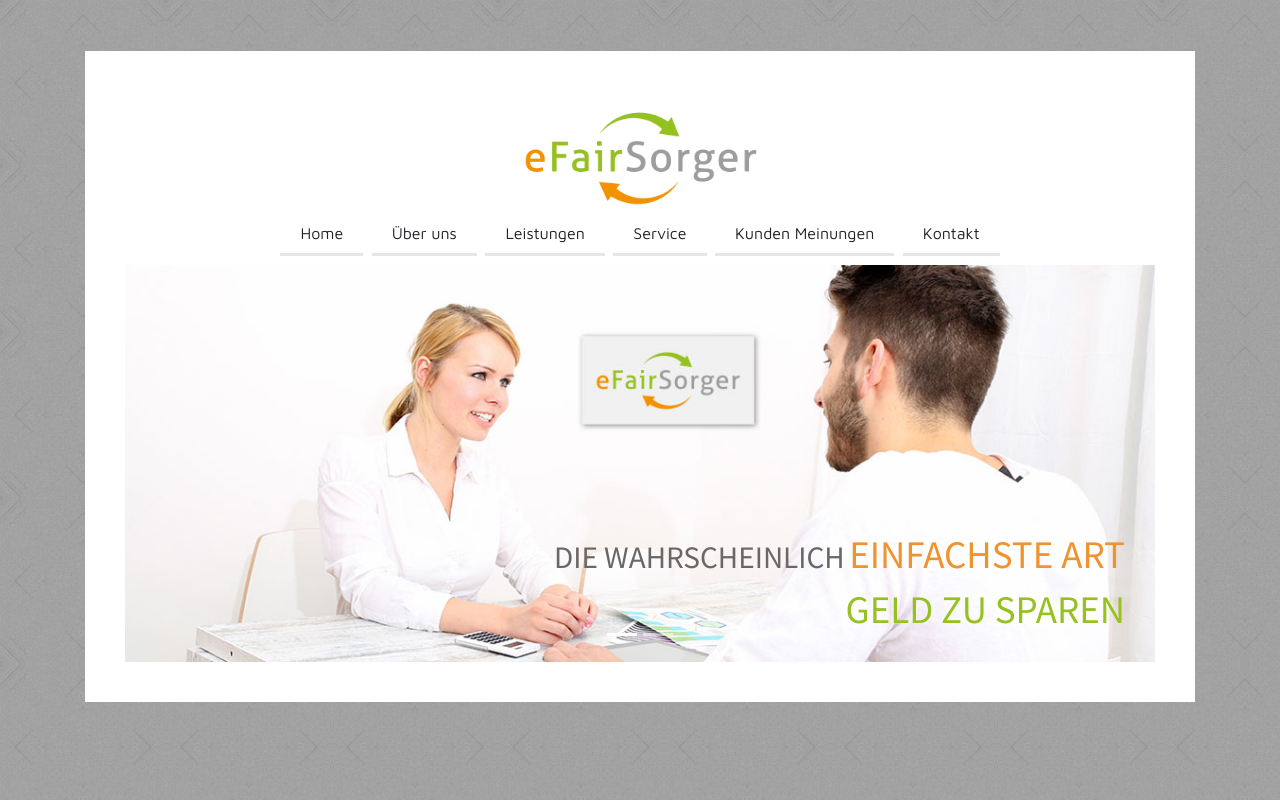
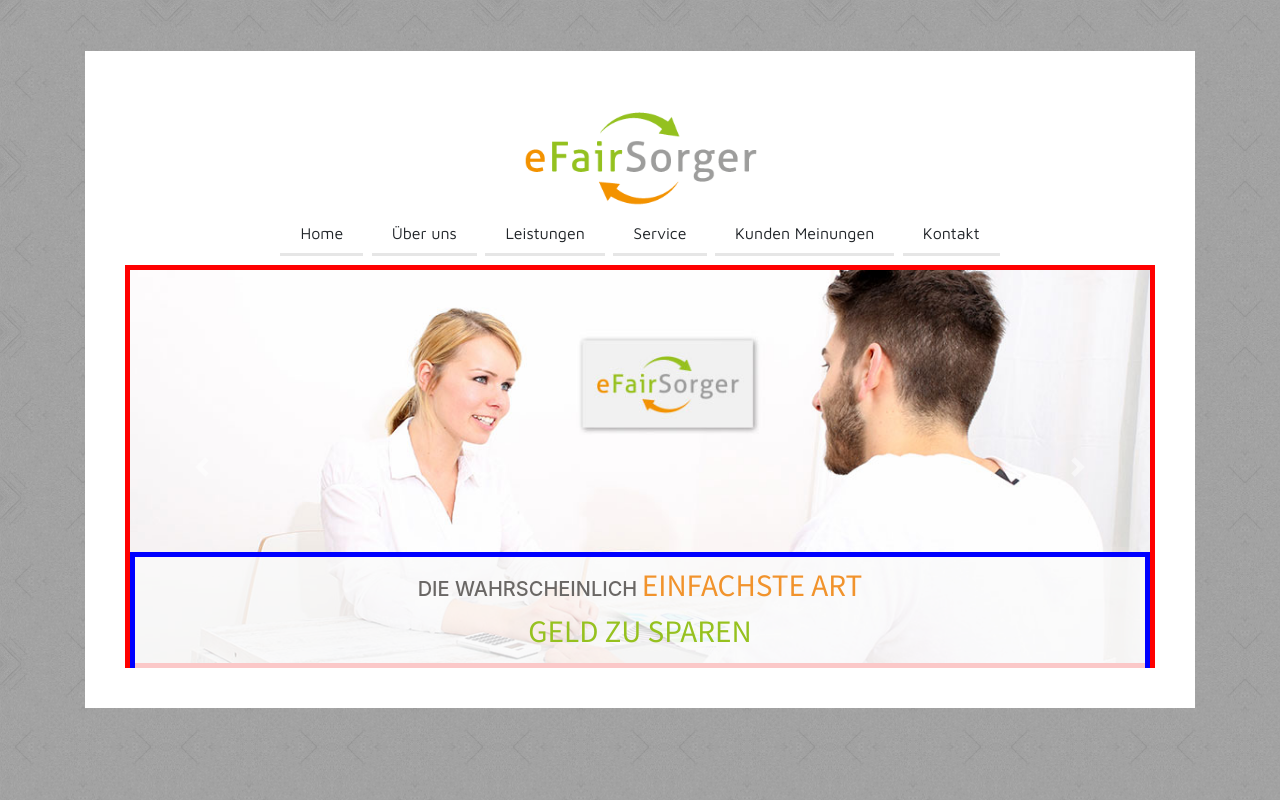
Before and after one commit to eFairSorger-GbR/efairsorger_homepage, a PHP site: page / in a window 1280 px wide. Run offline with PHP 8.4, Linux system fonts and the light colour scheme; some libraries are stand-ins or nearby versions.

Commit message:
FEAT: carousel captions

```diff
--- a/assets/stylesheets/css/style.css
+++ b/assets/stylesheets/css/style.css
@@ -84,6 +84,9 @@
 .color-sec {
   color: #F1932C !important; }
 
+.color-grey {
+  color: #6a6765 !important; }
+
 .fbold {
   font-weight: bold !important; }
 
@@ -163,15 +166,19 @@
   text-align: center; }
 
 .carousel-item {
-  position: relative; }
+  position: relative;
+  border: 5px solid red; }
 
-.slider-text {
-  position: absolute;
-  right: 30px;
-  bottom: 20px;
-  text-align: right;
-  color: #6a6765; }
-  .slider-text h2 {
+.carousel-caption {
+  width: 100% !important;
+  border: 5px solid blue;
+  bottom: -10px !important;
+  padding-top: 10px !important;
+  padding-bottom: 10px !important;
+  left: 0 !important;
+  right: 0 !important; }
+  .carousel-caption h3, .carousel-caption h5 {
     display: inline-block !important; }
-  .slider-text h3 {
-    display: inline-block !important; }
+
+.light-white-bg {
+  background-color: rgba(250, 250, 250, 0.8) !important; }
--- a/assets/stylesheets/scss/config/basic-styles.scss
+++ b/assets/stylesheets/scss/config/basic-styles.scss
@@ -14,6 +14,10 @@
   color: $color-sec !important;
 }
 
+.color-grey {
+  color: $color-grey !important;
+}
+
 .fbold {
   font-weight: bold !important;
 }
--- a/index.html
+++ b/index.html
@@ -56,7 +56,44 @@
 
         <!-- carousel begin -->
 
-        <div id="carouselExampleIndicators" class="carousel slide carousel-fade" data-ride="carousel">
+        <div id="carouselExampleCaptions" class="carousel slide carousel-fade" data-ride="carousel">
+<!--           <ol class="carousel-indicators">
+            <li data-target="#carouselExampleCaptions" data-slide-to="0" class="active"></li>
+            <li data-target="#carouselExampleCaptions" data-slide-to="1"></li>
+          </ol> -->
+
+          <div class="carousel-inner">
+            <div class="carousel-item active" data-interval="4000">
+              <img src="assets/images/EF_Slider_2.jpg" class="d-block w-100" alt="...">
+              <div class="carousel-caption d-none d-md-block light-white-bg">
+                <h5 class="color-grey">DIE WAHRSCHEINLICH</h5> <h3 class="color-sec"> EINFACHSTE ART</h3><br>
+                <h3 class="color-main">GELD ZU SPAREN</h3>
+              </div>
+            </div>
+
+            <div class="carousel-item" data-interval="4000">
+              <img src="assets/images/EF_Slider_3.jpg" class="d-block w-100" alt="...">
+              <div class="carousel-caption d-none d-md-block">
+                <h3 class="color-sec">ZAHLST</h3> <h3 class="color-grey">DU NOCH</h5><br>
+                <h5 class="color-grey">ODER</h5> <h3 class="color-main">SPARST</h3> <h5 class="color-grey">DU SCHON?</h5>
+              </div>
+            </div>
+          </div>
+
+          <a class="carousel-control-prev" href="#carouselExampleCaptions" role="button" data-slide="prev">
+            <span class="carousel-control-prev-icon" aria-hidden="true"></span>
+            <span class="sr-only">Previous</span>
+          </a>
+          <a class="carousel-control-next" href="#carouselExampleCaptions" role="button" data-slide="next">
+            <span class="carousel-control-next-icon" aria-hidden="true"></span>
+            <span class="sr-only">Next</span>
+          </a>
+        </div>
+
+
+
+
+<!--         <div id="carouselExampleIndicators" class="carousel slide carousel-fade" data-ride="carousel">
           <ol class="carousel-indicators">
             <li data-target="#carouselExampleIndicators" data-slide-to="0" class="active"></li>
             <li data-target="#carouselExampleIndicators" data-slide-to="1"></li>
@@ -73,7 +110,7 @@
                 <img src="assets/images/EF_Slider_3.jpg" class="d-block w-100" alt="...">
               </div>
             </div>
-        </div>
+          </div> -->
 
           <!-- carousel end -->
 
```
Also changed, not shown: assets/stylesheets/css/components/carousel.css (+15 -6 lines), assets/stylesheets/css/config/basic-styles.css (+3 -4 lines), assets/stylesheets/scss/components/carousel.scss (+21 -11 lines). Lines whose indentation alone changed are shown as unchanged.
